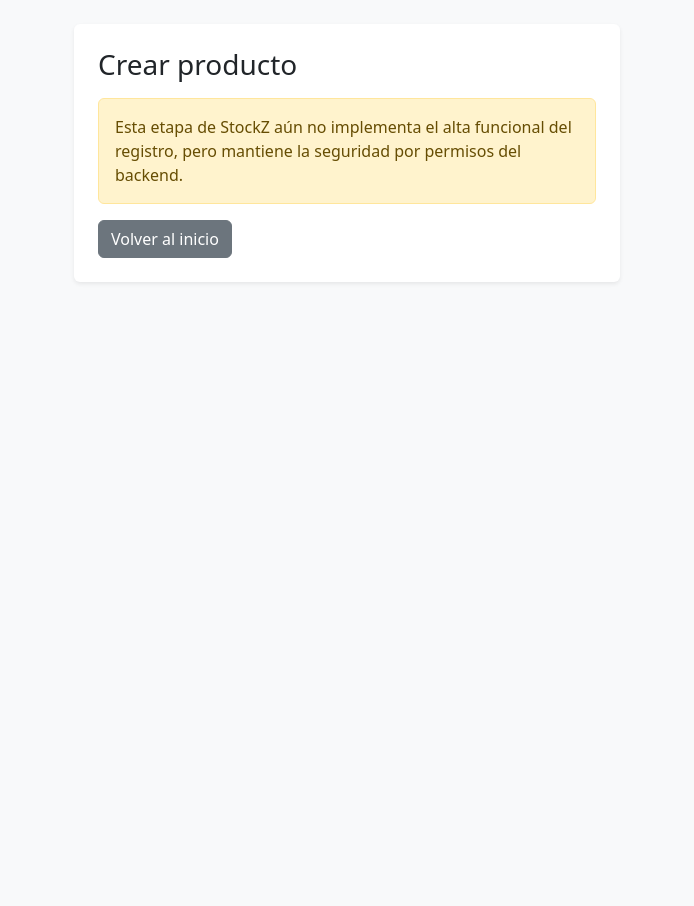
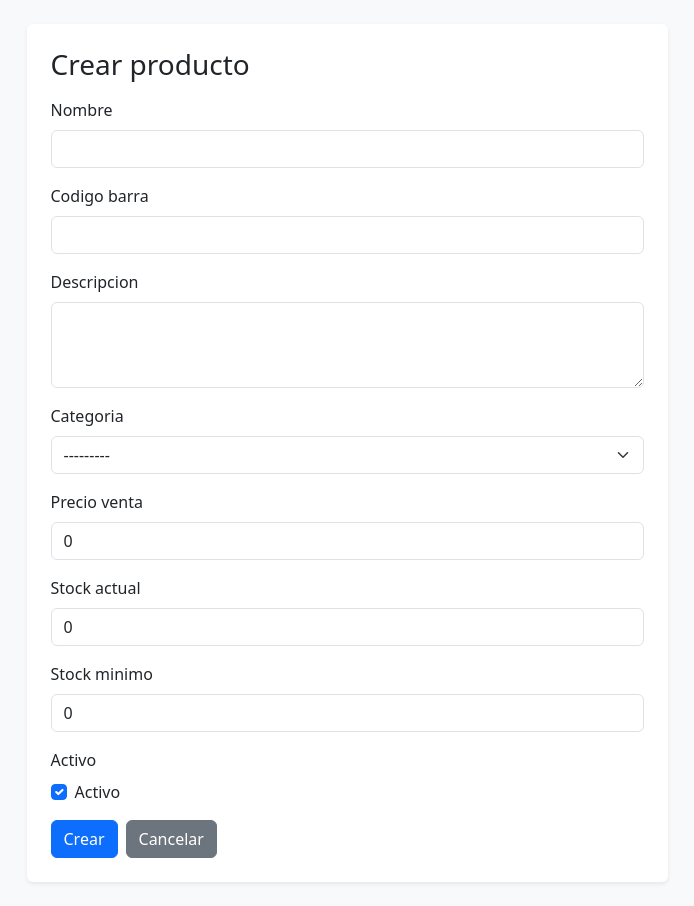
Before and after one commit to E-SebastianUris/StockZ, a Django app: page /catalogo/productos/crear/ in a window 1280 px wide. Shown: the part 56-962 px from the top of the page, without its empty margins (293-987 px from the left). Before the commit the page ends 339 px from the top, so only its background shows below. Run offline with Django 5.2, Linux system fonts and the light colour scheme; the visitor is signed in with stand-in values (Sample User, id 1); data that the repository does not hold is empty.

Commit message:
Implement complete CRUD for catalog modules

```diff
--- /dev/null
+++ b/apps/catalogo/forms.py
@@ -0,0 +1,105 @@
+from django import forms
+
+from .models import Categoria, Producto, Proveedor
+
+
+class CategoriaForm(forms.ModelForm):
+    class Meta:
+        model = Categoria
+        fields = ['nombre', 'descripcion', 'activo']
+        widgets = {
+            'nombre': forms.TextInput(attrs={'class': 'form-control'}),
+            'descripcion': forms.Textarea(attrs={'class': 'form-control', 'rows': 3}),
+            'activo': forms.CheckboxInput(attrs={'class': 'form-check-input'}),
+        }
+
+    def clean_nombre(self):
+        nombre = (self.cleaned_data.get('nombre') or '').strip()
+        if not nombre:
+            raise forms.ValidationError('El nombre es obligatorio.')
+        return nombre
+
+
+class ProveedorForm(forms.ModelForm):
+    class Meta:
+        model = Proveedor
+        fields = ['nombre', 'contacto', 'telefono', 'email', 'direccion', 'cuit', 'activo']
+        widgets = {
+            'nombre': forms.TextInput(attrs={'class': 'form-control'}),
+            'contacto': forms.TextInput(attrs={'class': 'form-control'}),
+            'telefono': forms.TextInput(attrs={'class': 'form-control'}),
+            'email': forms.EmailInput(attrs={'class': 'form-control'}),
+            'direccion': forms.TextInput(attrs={'class': 'form-control'}),
+            'cuit': forms.TextInput(attrs={'class': 'form-control'}),
+            'activo': forms.CheckboxInput(attrs={'class': 'form-check-input'}),
+        }
+
+    def clean_nombre(self):
+        nombre = (self.cleaned_data.get('nombre') or '').strip()
+        if not nombre:
+            raise forms.ValidationError('El nombre es obligatorio.')
+        return nombre
+
+    def clean_email(self):
+        email = (self.cleaned_data.get('email') or '').strip()
+        if email and '@' not in email:
+            raise forms.ValidationError('El email no tiene un formato válido.')
+        return email
+
+    def clean_telefono(self):
+        telefono = (self.cleaned_data.get('telefono') or '').strip()
+        if telefono and len(telefono) < 6:
+            raise forms.ValidationError('El teléfono debe tener al menos 6 caracteres.')
+        return telefono
+
+    def clean_cuit(self):
+        cuit = (self.cleaned_data.get('cuit') or '').strip()
+        if cuit and len(cuit) < 11:
+            raise forms.ValidationError('El CUIT debe tener un formato válido.')
+        return cuit
+
+
+class ProductoForm(forms.ModelForm):
+    class Meta:
+        model = Producto
+        fields = ['nombre', 'codigo_barra', 'descripcion', 'categoria', 'precio_venta', 'stock_actual', 'stock_minimo', 'activo']
+        widgets = {
+            'nombre': forms.TextInput(attrs={'class': 'form-control'}),
+            'codigo_barra': forms.TextInput(attrs={'class': 'form-control'}),
+            'descripcion': forms.Textarea(attrs={'class': 'form-control', 'rows': 3}),
+            'categoria': forms.Select(attrs={'class': 'form-select'}),
+            'precio_venta': forms.NumberInput(attrs={'class': 'form-control', 'step': '0.01', 'min': '0'}),
+            'stock_actual': forms.NumberInput(attrs={'class': 'form-control', 'min': '0', 'step': '1'}),
+            'stock_minimo': forms.NumberInput(attrs={'class': 'form-control', 'min': '0', 'step': '1'}),
+            'activo': forms.CheckboxInput(attrs={'class': 'form-check-input'}),
+        }
+
+    def clean_nombre(self):
+        nombre = (self.cleaned_data.get('nombre') or '').strip()
+        if not nombre:
+            raise forms.ValidationError('El nombre es obligatorio.')
+        return nombre
+
+    def clean_codigo_barra(self):
+        codigo_barra = (self.cleaned_data.get('codigo_barra') or '').strip()
+        if codigo_barra and not codigo_barra.isdigit():
+            raise forms.ValidationError('El código de barras debe contener solo números.')
+        return codigo_barra
+
+    def clean_precio_venta(self):
+        precio = self.cleaned_data.get('precio_venta')
+        if precio is not None and precio < 0:
+            raise forms.ValidationError('El precio de venta no puede ser negativo.')
+        return precio
+
+    def clean_stock_actual(self):
+        stock_actual = self.cleaned_data.get('stock_actual')
+        if stock_actual is not None and stock_actual < 0:
+            raise forms.ValidationError('El stock actual no puede ser negativo.')
+        return stock_actual
+
+    def clean_stock_minimo(self):
+        stock_minimo = self.cleaned_data.get('stock_minimo')
+        if stock_minimo is not None and stock_minimo < 0:
+            raise forms.ValidationError('El stock mínimo no puede ser negativo.')
+        return stock_minimo
--- a/apps/catalogo/views.py
+++ b/apps/catalogo/views.py
@@ -1,6 +1,9 @@
+from django.contrib import messages
 from django.contrib.auth.decorators import login_required, permission_required
+from django.db.models import ProtectedError
 from django.shortcuts import get_object_or_404, redirect, render
 
+from .forms import CategoriaForm, ProductoForm, ProveedorForm
 from .models import Categoria, Producto, Proveedor
 
 
@@ -27,10 +30,20 @@ def producto_list(request):
 @login_required
 @permission_required('catalogo.add_producto', raise_exception=True)
 def producto_create(request):
+    if request.method == 'POST':
+        form = ProductoForm(request.POST)
+        if form.is_valid():
+            form.save()
+            messages.success(request, 'Producto creado correctamente.')
+            return redirect('catalogo:productos')
+    else:
+        form = ProductoForm()
+
     return render(request, 'catalogo/producto_form.html', {
         'title': 'Crear producto',
         'action': 'Crear',
         'object_type': 'producto',
+        'form': form,
         'user_role': get_user_role(request.user),
         'is_admin': True,
     })
@@ -40,10 +53,20 @@ def producto_create(request):
 @permission_required('catalogo.change_producto', raise_exception=True)
 def producto_edit(request, pk):
     producto = get_object_or_404(Producto, pk=pk)
+    if request.method == 'POST':
+        form = ProductoForm(request.POST, instance=producto)
+        if form.is_valid():
+            form.save()
+            messages.success(request, 'Producto actualizado correctamente.')
+            return redirect('catalogo:productos')
+    else:
+        form = ProductoForm(instance=producto)
+
     return render(request, 'catalogo/producto_form.html', {
         'title': 'Editar producto',
-        'action': 'Editar',
+        'action': 'Guardar cambios',
         'object_type': 'producto',
+        'form': form,
         'producto': producto,
         'user_role': get_user_role(request.user),
         'is_admin': True,
@@ -56,6 +79,7 @@ def producto_delete(request, pk):
     producto = get_object_or_404(Producto, pk=pk)
     if request.method == 'POST':
         producto.delete()
+        messages.success(request, 'Producto eliminado correctamente.')
         return redirect('catalogo:productos')
     return render(request, 'catalogo/producto_delete.html', {
         'producto': producto,
@@ -80,10 +104,20 @@ def categoria_list(request):
 @login_required
 @permission_required('catalogo.add_categoria', raise_exception=True)
 def categoria_create(request):
+    if request.method == 'POST':
+        form = CategoriaForm(request.POST)
+        if form.is_valid():
+            form.save()
+            messages.success(request, 'Categoría creada correctamente.')
+            return redirect('catalogo:categorias')
+    else:
+        form = CategoriaForm()
+
     return render(request, 'catalogo/producto_form.html', {
         'title': 'Crear categoría',
         'action': 'Crear',
         'object_type': 'categoría',
+        'form': form,
         'user_role': get_user_role(request.user),
         'is_admin': True,
     })
@@ -93,10 +127,20 @@ def categoria_create(request):
 @permission_required('catalogo.change_categoria', raise_exception=True)
 def categoria_edit(request, pk):
     categoria = get_object_or_404(Categoria, pk=pk)
+    if request.method == 'POST':
+        form = CategoriaForm(request.POST, instance=categoria)
+        if form.is_valid():
+            form.save()
+            messages.success(request, 'Categoría actualizada correctamente.')
+            return redirect('catalogo:categorias')
+    else:
+        form = CategoriaForm(instance=categoria)
+
     return render(request, 'catalogo/producto_form.html', {
         'title': 'Editar categoría',
-        'action': 'Editar',
+        'action': 'Guardar cambios',
         'object_type': 'categoría',
+        'form': form,
         'categoria': categoria,
         'user_role': get_user_role(request.user),
         'is_admin': True,
@@ -108,7 +152,14 @@ def categoria_edit(request, pk):
 def categoria_delete(request, pk):
     categoria = get_object_or_404(Categoria, pk=pk)
     if request.method == 'POST':
-        categoria.delete()
+        if categoria.productos.exists():
+            messages.error(request, 'No se puede eliminar la categoría porque tiene productos asociados.')
+            return redirect('catalogo:categorias')
+        try:
+            categoria.delete()
+            messages.success(request, 'Categoría eliminada correctamente.')
+        except ProtectedError:
+            messages.error(request, 'No se puede eliminar la categoría porque está asociada a productos.')
         return redirect('catalogo:categorias')
     return render(request, 'catalogo/producto_delete.html', {
         'producto': None,
@@ -134,10 +185,20 @@ def proveedor_list(request):
 @login_required
 @permission_required('catalogo.add_proveedor', raise_exception=True)
 def proveedor_create(request):
+    if request.method == 'POST':
+        form = ProveedorForm(request.POST)
+        if form.is_valid():
+            form.save()
+            messages.success(request, 'Proveedor creado correctamente.')
+            return redirect('catalogo:proveedores')
+    else:
+        form = ProveedorForm()
+
     return render(request, 'catalogo/producto_form.html', {
         'title': 'Crear proveedor',
         'action': 'Crear',
         'object_type': 'proveedor',
+        'form': form,
         'user_role': get_user_role(request.user),
         'is_admin': True,
     })
@@ -147,10 +208,20 @@ def proveedor_create(request):
 @permission_required('catalogo.change_proveedor', raise_exception=True)
 def proveedor_edit(request, pk):
     proveedor = get_object_or_404(Proveedor, pk=pk)
+    if request.method == 'POST':
+        form = ProveedorForm(request.POST, instance=proveedor)
+        if form.is_valid():
+            form.save()
+            messages.success(request, 'Proveedor actualizado correctamente.')
+            return redirect('catalogo:proveedores')
+    else:
+        form = ProveedorForm(instance=proveedor)
+
     return render(request, 'catalogo/producto_form.html', {
         'title': 'Editar proveedor',
-        'action': 'Editar',
+        'action': 'Guardar cambios',
         'object_type': 'proveedor',
+        'form': form,
         'proveedor': proveedor,
         'user_role': get_user_role(request.user),
         'is_admin': True,
@@ -163,6 +234,7 @@ def proveedor_delete(request, pk):
     proveedor = get_object_or_404(Proveedor, pk=pk)
     if request.method == 'POST':
         proveedor.delete()
+        messages.success(request, 'Proveedor eliminado correctamente.')
         return redirect('catalogo:proveedores')
     return render(request, 'catalogo/producto_delete.html', {
         'producto': None,
--- a/templates/catalogo/producto_form.html
+++ b/templates/catalogo/producto_form.html
@@ -4,14 +4,53 @@
 
 {% block content %}
   <div class="row justify-content-center">
-    <div class="col-lg-6">
+    <div class="col-lg-7">
       <div class="card shadow-sm border-0">
         <div class="card-body p-4">
           <h1 class="h3 mb-3">{{ title }}</h1>
-          <div class="alert alert-warning" role="alert">
-            Esta etapa de StockZ aún no implementa el alta funcional del registro, pero mantiene la seguridad por permisos del backend.
-          </div>
-          <a href="{% url 'home' %}" class="btn btn-secondary">Volver al inicio</a>
+
+          <form method="post" novalidate>
+            {% csrf_token %}
+
+            {% if form.non_field_errors %}
+              <div class="alert alert-danger" role="alert">
+                {{ form.non_field_errors }}
+              </div>
+            {% endif %}
+
+            {% for field in form %}
+              <div class="mb-3">
+                <label for="{{ field.id_for_label }}" class="form-label">{{ field.label }}</label>
+                {% if field.field.widget.input_type == 'checkbox' %}
+                  <div class="form-check">
+                    {{ field }}
+                    <label class="form-check-label" for="{{ field.id_for_label }}">Activo</label>
+                  </div>
+                {% else %}
+                  {{ field }}
+                {% endif %}
+
+                {% if field.help_text %}
+                  <div class="form-text">{{ field.help_text }}</div>
+                {% endif %}
+
+                {% for error in field.errors %}
+                  <div class="text-danger small mt-1">{{ error }}</div>
+                {% endfor %}
+              </div>
+            {% endfor %}
+
+            <div class="d-flex gap-2">
+              <button type="submit" class="btn btn-primary">{{ action }}</button>
+              {% if object_type == 'producto' %}
+                <a href="{% url 'catalogo:productos' %}" class="btn btn-secondary">Cancelar</a>
+              {% elif object_type == 'categoría' %}
+                <a href="{% url 'catalogo:categorias' %}" class="btn btn-secondary">Cancelar</a>
+              {% else %}
+                <a href="{% url 'catalogo:proveedores' %}" class="btn btn-secondary">Cancelar</a>
+              {% endif %}
+            </div>
+          </form>
         </div>
       </div>
     </div>
```
Also changed, not shown: apps/usuarios/tests.py (+143 -0 lines), templates/catalogo/producto_delete.html (+7 -1 lines).
